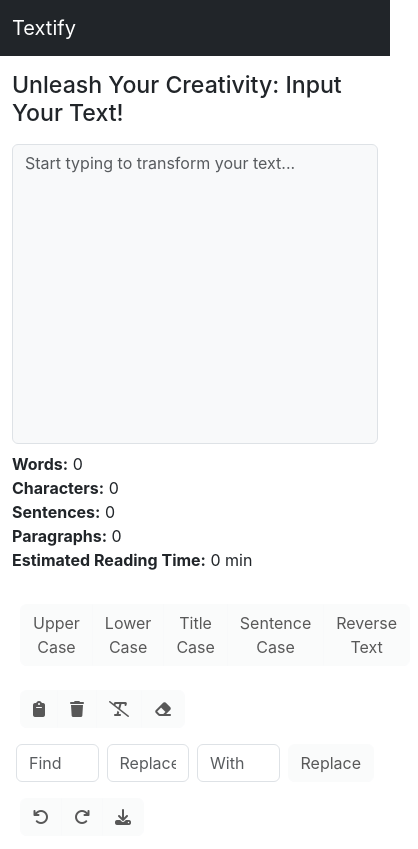
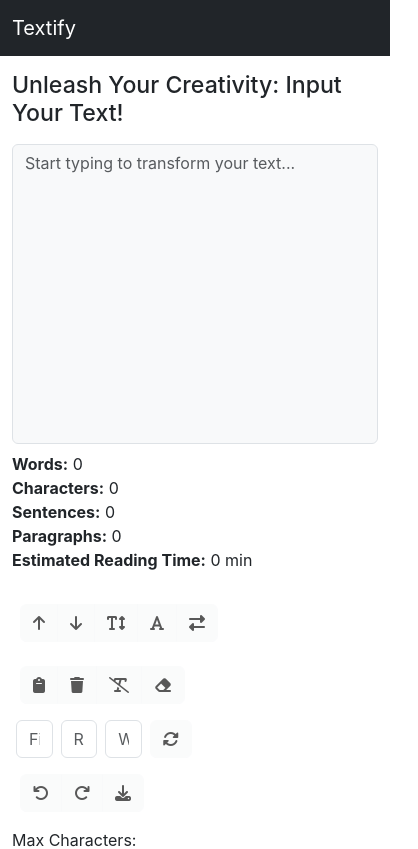
Before and after one commit to DBadshahCode/TextUtils, a React (Create React App) app: page / in a window 390 px wide. Shown: the top 849 px of the page, 418 px wide, since content can reach past the window. Built offline with nearby package versions, Linux system fonts and the light colour scheme.

Commit message:
make it responsive

```diff
--- a/src/components/FindAndReplace.js
+++ b/src/components/FindAndReplace.js
@@ -19,7 +19,7 @@
         value={findText}
         onChange={(e) => setFindText(e.target.value)}
         className="form-control mx-1"
-        style={{ width: '30%' }}
+        style={{ width: '10%' }}
       />
       <input
         type="text"
@@ -27,7 +27,7 @@
         value={replaceText}
         onChange={(e) => setReplaceText(e.target.value)}
         className="form-control mx-1"
-        style={{ width: '30%' }}
+        style={{ width: '10%' }}
       />
       <input
         type="text"
@@ -35,14 +35,14 @@
         value={withText}
         onChange={(e) => setWithText(e.target.value)}
         className="form-control mx-1"
-        style={{ width: '30%' }}
+        style={{ width: '10%' }}
       />
       <button
         className={`btn btn-light mx-1`}
         onClick={handleReplaceText}
         disabled={text.length === 0 || !replaceText}
       >
-        Replace
+        <i className="fa fa-sync-alt" title="Replace Text" />
       </button>
     </div>
   );
--- a/src/components/TextTransformButtons.js
+++ b/src/components/TextTransformButtons.js
@@ -1,26 +1,27 @@
 import React from 'react';
+import '@fortawesome/fontawesome-free/css/all.min.css'; // Ensure icons are loaded
 
 const TextTransformButtons = ({ text, transformText }) => {
-
-  const buttonLabels = {
-    upper: "Upper Case",
-    lower: "Lower Case",
-    title: "Title Case",
-    sentence: "Sentence Case",
-    reverse: "Reverse Text",
+  const buttonConfig = {
+    upper: { icon: "fa-arrow-up", title: "Convert to Upper Case" },
+    lower: { icon: "fa-arrow-down", title: "Convert to Lower Case" },
+    title: { icon: "fa-text-height", title: "Convert to Title Case" },
+    sentence: { icon: "fa-font", title: "Convert to Sentence Case" },
+    reverse: { icon: "fa-exchange-alt", title: "Reverse Text" },
   };
 
   return (
     <div className="btn-group my-3 mx-2" role="group" aria-label="Text transformation buttons">
-      {Object.keys(buttonLabels).map((type) => (
+      {Object.keys(buttonConfig).map((type) => (
         <button
           key={type}
-          className={`btn btn-light`}
+          className="btn btn-light"
           onClick={() => transformText(type)}
           disabled={text.length === 0}
-          aria-label={`Transform to ${buttonLabels[type]}`}
+          aria-label={buttonConfig[type].title} // Accessibility for screen readers
+          title={buttonConfig[type].title}      // Tooltip on hover
         >
-          {buttonLabels[type]}
+          <i className={`fas ${buttonConfig[type].icon}`}></i>
         </button>
       ))}
     </div>
```
